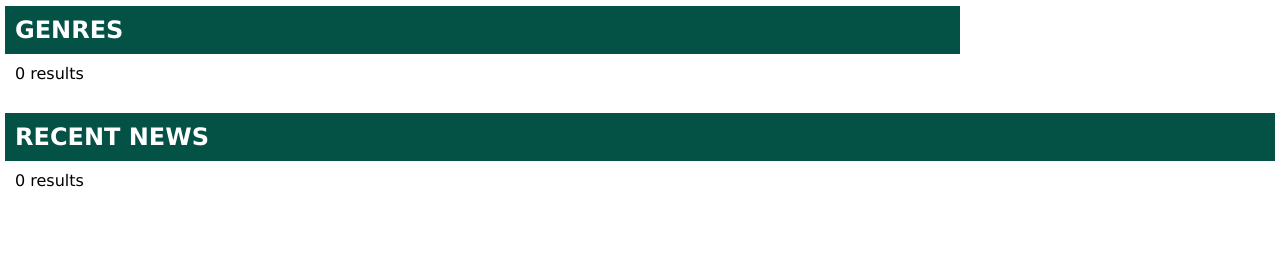
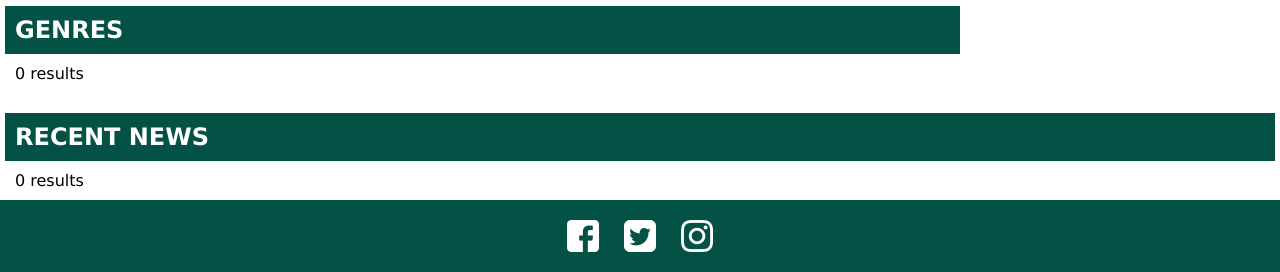
Before and after one commit to DevWhizUK/GameLibraryTracker, a PHP site: page / in a window 1280 px wide. Shown: the part 589-861 px from the top of the page. Before the commit the page ends 776 px from the top, so only its background shows below. Run offline with PHP 8.4, Linux system fonts and the light colour scheme; data that the repository does not hold is empty.

Commit message:
footer added
created the footer inside the 'inc' folder, added styles, added social media icons and included it in the index page.

```diff
--- /dev/null
+++ b/assets/inc/footer.html
@@ -0,0 +1,13 @@
+<footer class="footer">
+    <div class="social-links">
+      <a href="https://www.facebook.com" target="_blank">
+        <img src="assets\media\icons\social-media\facebook.png" alt="Facebook" class="social-icon">
+      </a>
+      <a href="https://www.twitter.com" target="_blank">
+        <img src="assets\media\icons\social-media\twitter.png" alt="Twitter" class="social-icon">
+      </a>
+      <a href="https://www.instagram.com" target="_blank">
+        <img src="assets\media\icons\social-media\instagram.png" alt="Instagram" class="social-icon">
+      </a>
+    </div>
+  </footer>
--- a/assets/style/style.css
+++ b/assets/style/style.css
@@ -2,51 +2,51 @@
 
 /* Page */
 
-*{
+* {
   margin: 0;
   padding: 0;
   box-sizing: border-box;
 }
 
-body{
+body {
   font-family: Arial, Helvetica, sans-serif;
 }
 
 /* Navigation Menu */
 
-header{
+header {
   display: flex;
   justify-content: space-between;
   align-items: center;
   padding: 10px 20px;
 }
 
-.logo-container .logo{
+.logo-container .logo {
   text-decoration: none;
   color: #045146;
   font-size: 24px;
   font-weight: bold;
 }
 
-.login-container .login-btn{
+.login-container .login-btn {
   text-decoration: none;
   color: #333;
   padding: 10px 0px;
 }
 
-.navbar{
+.navbar {
   background-color: #045146;
   overflow: hidden;
 }
 
-.nav-links{
+.nav-links {
   list-style: none;
   display: flex;
   align-items: center;
   padding: 0px;
 }
 
-.nav-links li a{
+.nav-links li a {
   display: block;
   color: #fff;
   text-align: center;
@@ -54,20 +54,19 @@
   text-decoration: none;
 }
 
-.dropdown{
+.dropdown {
   display: block;
   position: absolute;
   background-color: #045146;
   min-width: 160px;
-    box-shadow: 0px 8px 16px 0px rgba(0,0,0,0.2);
+  box-shadow: 0px 8px 16px 0px rgba(0, 0, 0, 0.2);
   z-index: 1000;
-    opacity: 0; /* Initially invisible */
-    visibility: hidden; /* Initially not visible */
+  opacity: 0;
+  visibility: hidden;
   list-style: none;
 }
 
-
-.dropdown a{
+.dropdown a {
   color: #333;
   padding: 1px 16px;
   text-decoration: none;
@@ -75,25 +74,26 @@
   text-align: left;
 }
 
-.games-dropdown:hover .dropdown{
+.games-dropdown:hover .dropdown {
   display: block;
 }
 
-.nav-links li a:hover, .dropdown a:hover{
+.nav-links li a:hover,
+.dropdown a:hover {
   background-color: #ddd;
   color: #045146;
 }
 
-.search-container{
+.search-container {
   margin-left: auto;
   padding-right: 5px;
 }
 
-.search-container form{
+.search-container form {
   display: flex;
 }
 
-.search-container input[type="search"]{
+.search-container input[type="search"] {
   padding: 8px;
   font-size: 17px;
   border: none;
@@ -101,7 +101,7 @@
   background-color: #f1f1f1;
 }
 
-.search-container button{
+.search-container button {
   float: left;
   padding: 8px;
   background: #ddd;
@@ -110,6 +110,29 @@
   cursor: pointer;
 }
 
-.search-container button:hover{
+.search-container button:hover {
   background: #ccc;
 }
+
+/* Footer */
+
+.footer {
+  background-color: #045146;
+  color: white;
+  padding: 20px;
+  text-align: center;
+}
+
+.footer a {
+  text-decoration: none;
+}
+
+.footer .social-icon {
+  margin: 0 10px;
+  width: 32px;
+  height: auto;
+}
+
+.footer .social-icon:hover {
+  opacity: 0.8;
+}
--- a/index.php
+++ b/index.php
@@ -64,6 +64,8 @@
         </div>
     </section>
 
+    <?php include 'assets\inc\footer.html'; ?>
+
     <script src="assets/js/script.js"></script>
     <script src="assets/js/banner.js"></script>
 </body>
```
Also changed, not shown: assets/media/icons/social-media/facebook.png (added), assets/media/icons/social-media/instagram.png (added), assets/media/icons/social-media/twitter.png (added), assets/media/img/database/articles/6.jpeg (added), assets/media/img/database/articles/7.jpeg (added), assets/media/img/database/articles/covers/6.jpeg (added), 1 other file. Lines whose indentation alone changed are shown as unchanged.
